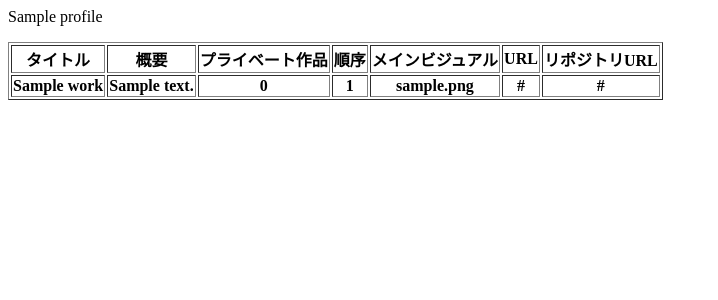
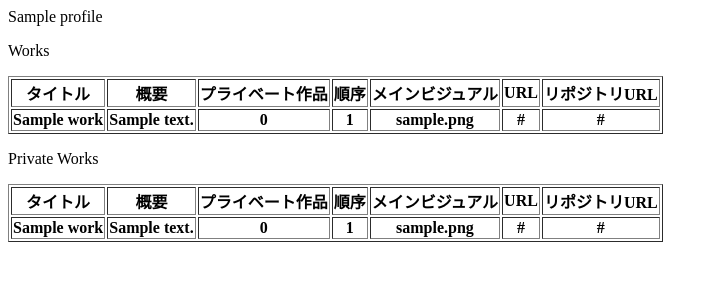
Before and after one commit to kchihogi/portfolio, a Django app: template web/portfolio_site/portfolio/templates/portfolio/index.html in a window 1280 px wide. Shown: the top 300 px of the page, without its empty margins (0-718 px from the left). Run offline with Django 4.2, Linux system fonts and the light colour scheme; the template is opened without the code that fills it: values that come from a table or form of the project are taken from there, others are empty; tables that the repository leaves empty hold one stand-in row (values such as "Sample post"); lists and menus that the app fills with data are empty.

Commit message:
private works add on index page

```diff
--- a/web/portfolio_site/portfolio/templates/portfolio/index.html
+++ b/web/portfolio_site/portfolio/templates/portfolio/index.html
@@ -1,5 +1,6 @@
 <p>{{profile.title}}</p>
 
+<p>Works</p>
 {% if works %}
     <table border="1">
         <tr>
@@ -26,3 +27,31 @@
 {% else %}
     <p>No works are available.</p>
 {% endif %}
+
+<p>Private Works</p>
+{% if private_works %}
+    <table border="1">
+        <tr>
+        <th>タイトル</th>
+        <th>概要</th>
+        <th>プライベート作品</th>
+        <th>順序</th>
+        <th>メインビジュアル</th>
+        <th>URL</th>
+        <th>リポジトリURL</th>
+        </tr>
+        {% for work in private_works %}
+        <tr>
+            <th>{{work.title}}</th>
+            <th>{{work.description}}</th>
+            <th>{{work.private}}</th>
+            <th>{{work.sort}}</th>
+            <th>{{work.image}}</th>
+            <th>{{work.url}}</th>
+            <th>{{work.repository_url}}</th>
+        </tr>
+        {% endfor %}
+    </table>
+{% else %}
+    <p>No private works are available.</p>
+{% endif %}
```
Also changed, not shown: web/portfolio_site/portfolio/views.py (+4 -9 lines).
